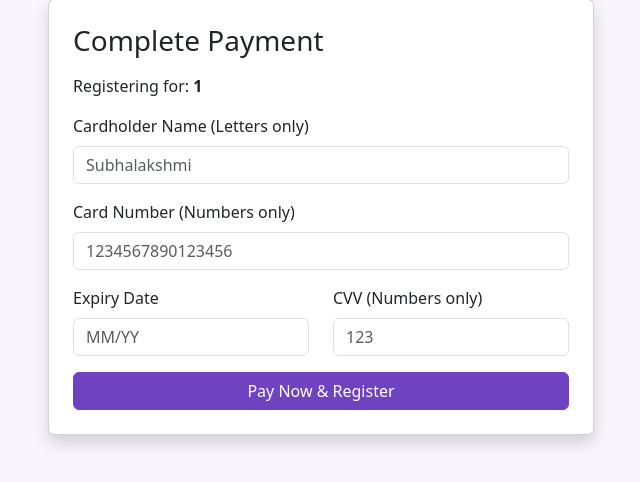
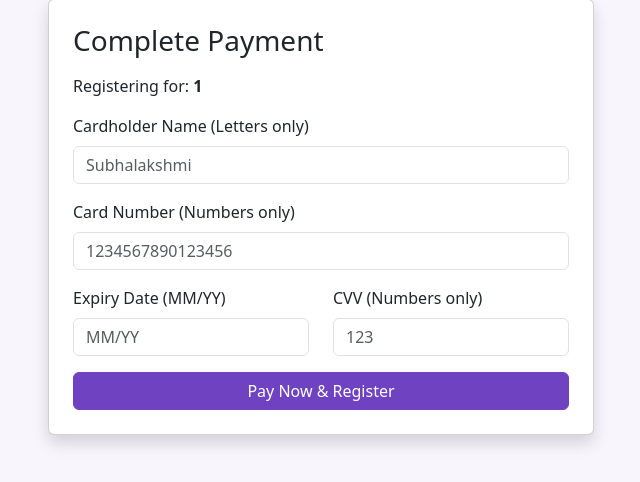
Before and after one commit to subhalakshmisubhi/Coco-s-Recipes, a Flask app: page /payment/1 in a window 1280 px wide. Shown: the part 128-610 px from the top of the page, without its empty margins (319-959 px from the left). Run offline with Flask 3, Linux system fonts and the light colour scheme; the visitor is signed in with stand-in values (Sample User, id 1).

Commit message:
Update payment.html

```diff
--- a/templates/payment.html
+++ b/templates/payment.html
@@ -16,8 +16,8 @@
                 </div>
                 <div class="row">
                     <div class="col-md-6 mb-3">
-                        <label class="form-label">Expiry Date</label>
-                        <input type="text" name="expiry" class="form-control" placeholder="MM/YY" maxlength="5" required>
+                        <label class="form-label">Expiry Date (MM/YY)</label>
+                        <input type="text" name="expiry" class="form-control" placeholder="MM/YY" maxlength="5" onkeypress="return (event.charCode >= 48 && event.charCode <= 57) || event.charCode == 47" required>
                     </div>
                     <div class="col-md-6 mb-3">
                         <label class="form-label">CVV (Numbers only)</label>
```
